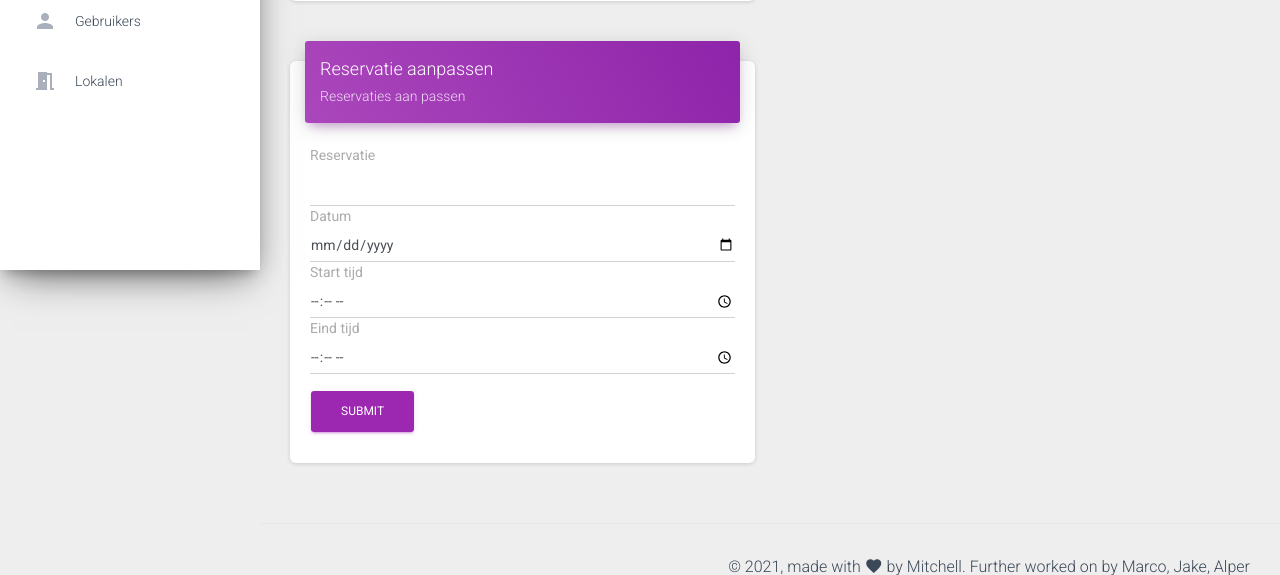
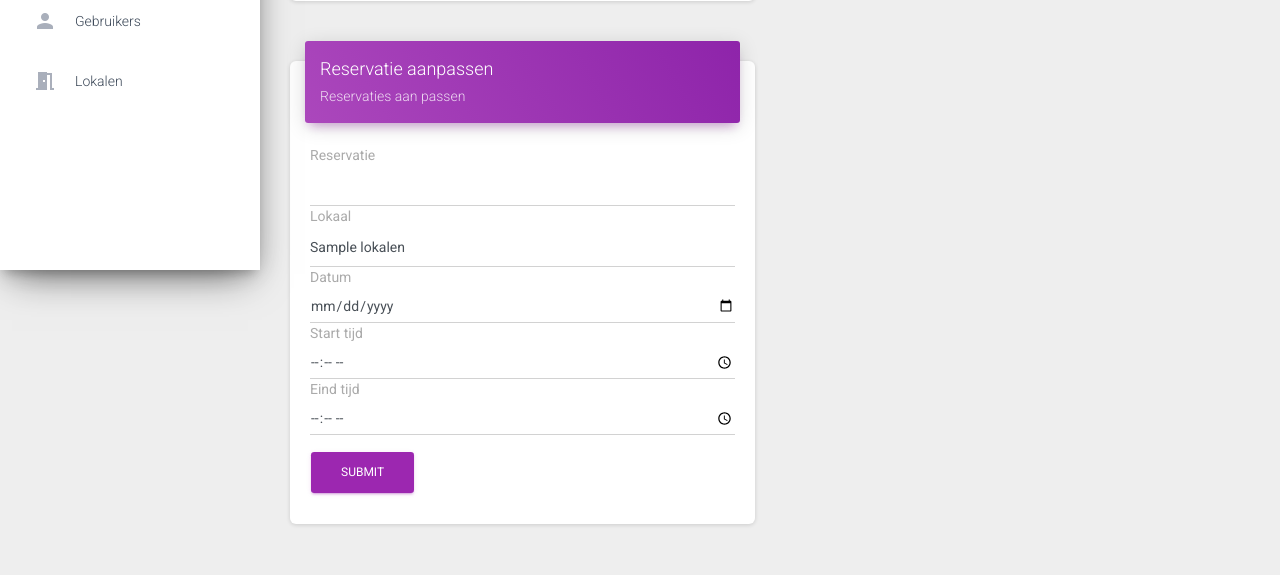
Before and after one commit to Totgamer/book_classroom, a PHP site: page /index.php?action=reserveren in a window 1280 px wide. Shown: the part 530-1105 px from the top of the page. Run offline with PHP 8.4, Linux system fonts and the light colour scheme; the visitor is signed in with stand-in values (Sample User, id 1); tables that the repository leaves empty hold one stand-in row (values such as "Sample post"); lists and menus that the app fills with data are empty; some libraries are stand-ins or nearby versions.

Commit message:
reservatie update lokaal front end

```diff
--- a/book_classroom-master/_dashboard/components/reserveren.php
+++ b/book_classroom-master/_dashboard/components/reserveren.php
@@ -144,6 +144,16 @@
                                 }
                             ?>
                         </select>
+                        <label class="form-check-label">Lokaal</label>
+                        <select class="form-control" name="room">
+                            <?php
+                                $sql = "SELECT * FROM lokalen";
+                                $result = mysqli_query($db, $sql) or die(mysqli_query($db));
+                                while ($row = $result->fetch_assoc()){
+                                    echo "<option>" . $row['name'] . "</option>";
+                                }
+                            ?>
+                        </select>
                         <label class="form-check-label">Datum</label>
                         <input type="date" name="date" class="form-control" id="date_select">
                         <label class="form-check-label">Start tijd</label>
--- a/book_classroom-master/server.php
+++ b/book_classroom-master/server.php
@@ -241,7 +241,7 @@ function consolelog($msg) {
 
 // update reservation
 
-if(isset($_POST['r_update'], $_POST['date'], $_POST['time_start'], $_POST['time_end'], $_POST['reservation'])) {
+if(isset($_POST['r_update'], $_POST['room'], $_POST['date'], $_POST['time_start'], $_POST['time_end'], $_POST['reservation'])) {
   $reservation_id = mysqli_real_escape_string($db, $_POST['reservation']);
   // query om te checken of reservatie van user is
   $sql = "SELECT * FROM reservaties
@@ -252,8 +252,10 @@ if(isset($_POST['r_update'], $_POST['date'], $_POST['time_start'], $_POST['time_
     $_POST['date'] = mysqli_real_escape_string($db, $_POST['date']);
     $_POST['time_start'] = mysqli_real_escape_string($db, $_POST['time_start']);
     $_POST['time_end'] = mysqli_real_escape_string($db, $_POST['time_end']);
+    $_POST['room'] = mysqli_real_escape_string($db, $_POST['room']);
+
     // update query voor updaten reservatie
-    $sql = "UPDATE reservaties SET `date` = '" . $_POST['date'] . "', time_start = '" . $_POST['time_start'] . "', time_end = '" . $_POST['time_end'] . "' WHERE id='" . $reservation_id . "'";
+    $sql = "UPDATE reservaties SET `date` = '" . $_POST['date'] . "', time_start = '" . $_POST['time_start'] . "', time_end = '" . $_POST['time_end'] . ", lokaal =" . $_POST['room'] . "' WHERE id='" . $reservation_id . "'";
     mysqli_query($db, $sql);
   }
 }
```
